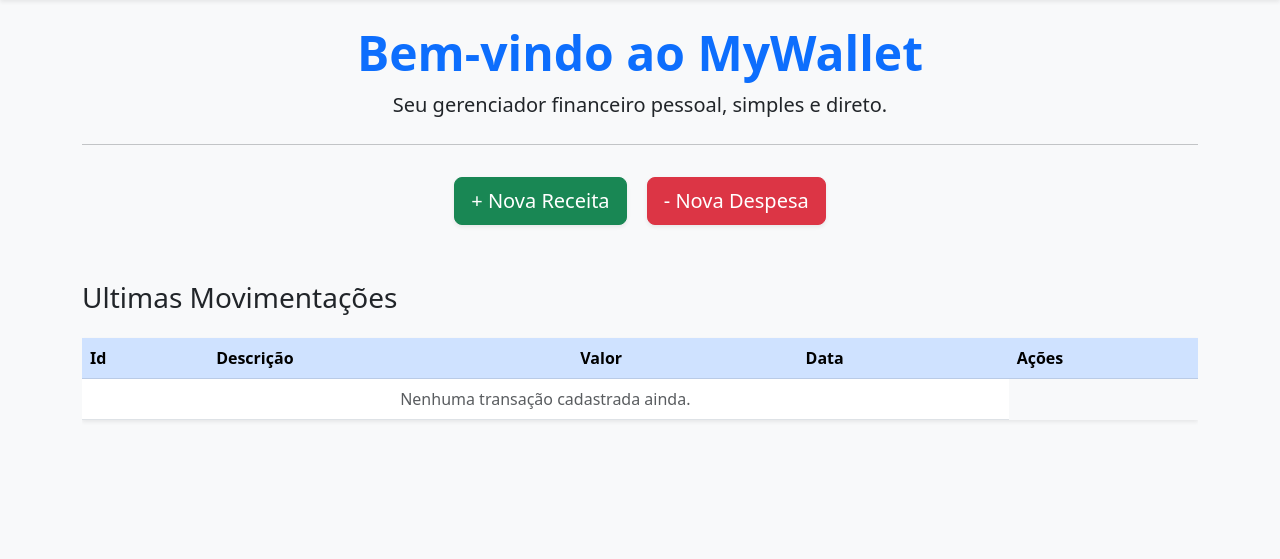
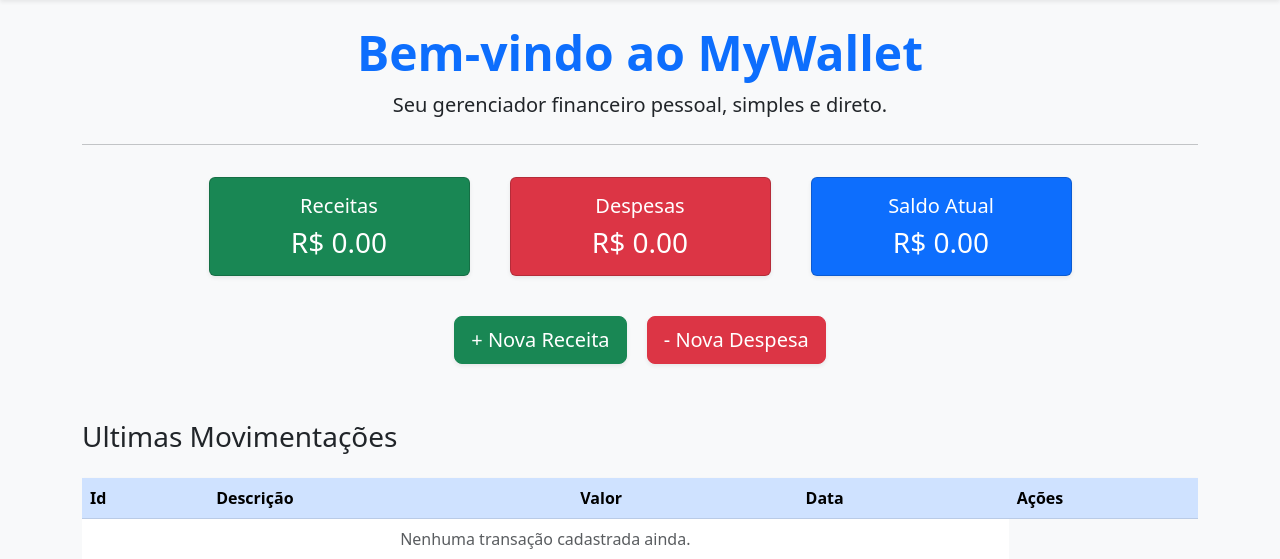
Before and after one commit to tiago-silva10/myWallet, a Flask app: page / in a window 1280 px wide. Shown: the part 56-615 px from the top of the page. Run offline with Flask 3, Linux system fonts and the light colour scheme.

Commit message:
feat: finaliza CRUD com saldo, mostrando saldo, receita e despesa

```diff
--- a/app/controllers.py
+++ b/app/controllers.py
@@ -6,7 +6,19 @@ from app.models import db, Transacao, Categoria
 def index():
     #busca todas as transações
     transacoes = Transacao.query.all()
-    return render_template('index.html', transacoes=transacoes)
+
+    total_receitas = 0.0
+    total_despesas = 0.0
+
+    for t in transacoes:
+        if t.categoria.tipo == "Receita":
+            total_receitas += t.valor
+        elif t.categoria.tipo == "Despesa":
+            total_despesas += t.valor
+
+    saldo_atual = total_receitas - total_despesas
+
+    return render_template('index.html', transacoes=transacoes, total_receitas=total_receitas, total_despesas=total_despesas, saldo_atual=saldo_atual)
 
 @app.route('/receita', methods=['GET', 'POST'])
 def adicionar_receita():
--- a/app/templates/index.html
+++ b/app/templates/index.html
@@ -8,6 +8,41 @@
         <p class="lead">Seu gerenciador financeiro pessoal, simples e direto.</p>
 
         <hr class="my-4">
+
+        <!-- DASHBOARD DE RESUMO -->
+        <div class="row mb-4 justify-content-center">
+
+            <!-- Card de Receitas -->
+            <div class="col-md-3 m-2">
+                <div class="card text-white bg-success shadow-sm">
+                    <div class="card-body">
+                        <h5 class="card-title">Receitas</h5>
+                        <h3 class="card-text">R$ {{ "%.2f"|format(total_receitas) }}</h3>
+                    </div>
+                </div>
+            </div>
+
+            <!-- Card de Despesas -->
+            <div class="col-md-3 m-2">
+                <div class="card text-white bg-danger shadow-sm">
+                    <div class="card-body">
+                        <h5 class="card-title">Despesas</h5>
+                        <h3 class="card-text">R$ {{ "%.2f"|format(total_despesas) }}</h3>
+                    </div>
+                </div>
+            </div>
+
+            <!-- Card de Saldo Atual (Muda de cor dinamicamente!) -->
+            <div class="col-md-3 m-2">
+                <div class="card text-white shadow-sm {% if saldo_atual >= 0 %}bg-primary{% else %}bg-secondary{% endif %}">
+                    <div class="card-body">
+                        <h5 class="card-title">Saldo Atual</h5>
+                        <h3 class="card-text">R$ {{ "%.2f"|format(saldo_atual) }}</h3>
+                    </div>
+                </div>
+            </div>
+        </div>
+        <!-- FIM DO DASHBOARD -->
 
         <!-- Botões de ação rápida para testarmos o visual -->
         <a href="{{ url_for('adicionar_receita') }}" class="btn btn-success btn-lg shadow-sm m-2">
```
